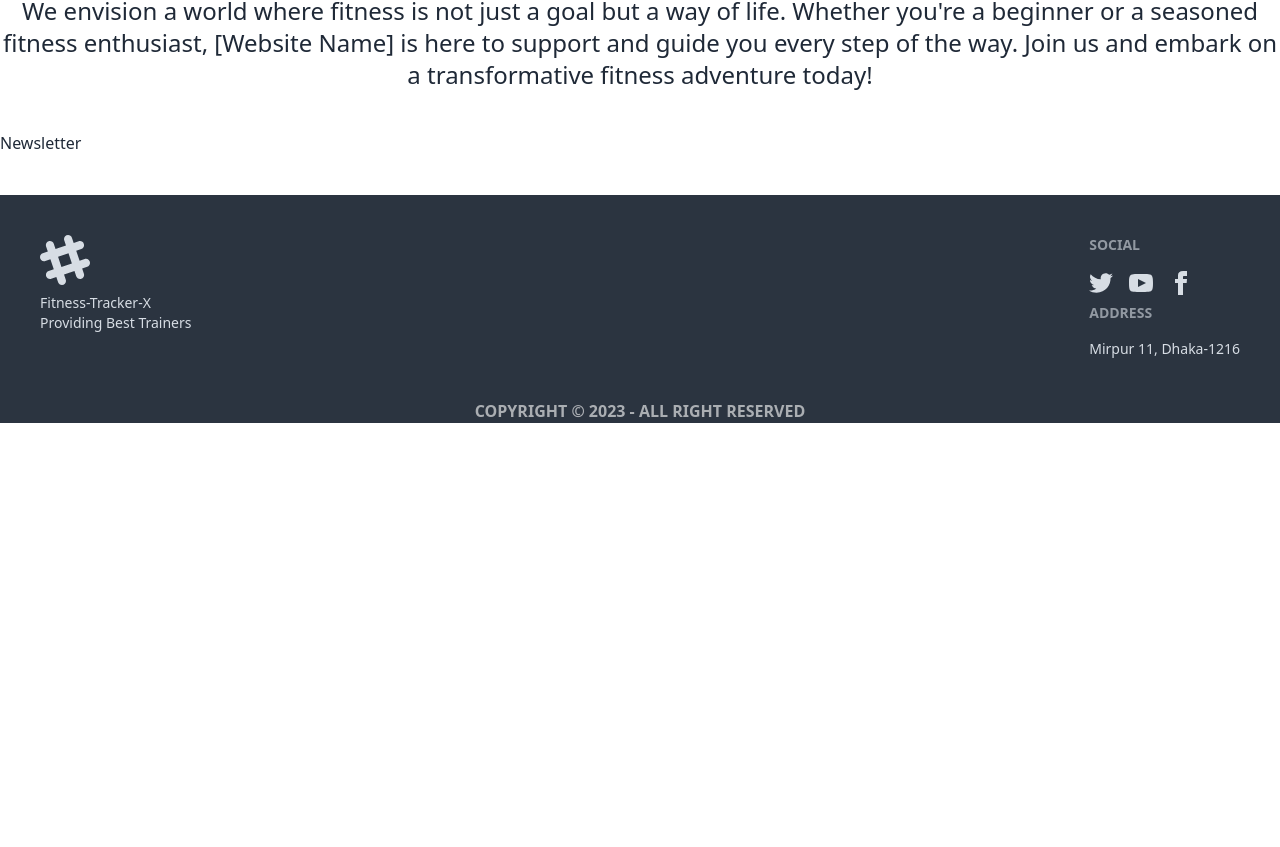
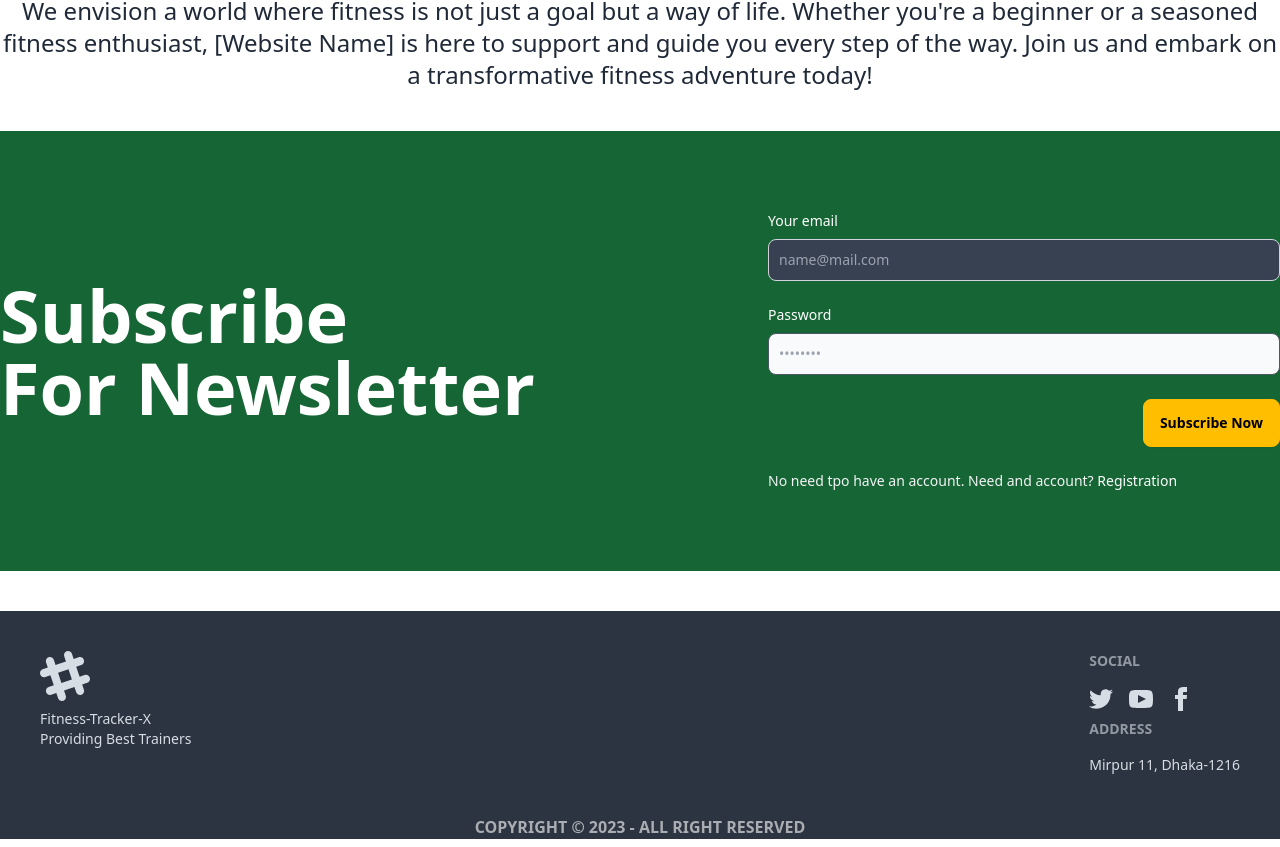
Before and after one commit to NFRIDOY/fitness-tracker-x-client, a React (Vite) app: page / in a window 1280 px wide. Shown: the part 1599-2446 px from the top of the page. Before the commit the page ends 2030 px from the top, so only its background shows below. Built offline with nearby package versions, Linux system fonts and the light colour scheme; no server answers.

Commit message:
feat: Newsletter UI Done

```diff
--- a/src/components/Newsletter/Newsletter.jsx
+++ b/src/components/Newsletter/Newsletter.jsx
@@ -1,7 +1,38 @@
+import { Link } from "react-router-dom";
+import Container from "../Container/Container";
+import Header1 from "../Headers/Header1";
 
 
 export default function Newsletter() {
     return (
-        <div>Newsletter</div>
+        <div className="py-10 bg-green-800">
+            <Container>
+                <div className="flex justify-between">
+                    <div className="flex items-center">
+                        <h1 className="text-7xl font-bold">
+                            <span className="text-white text-left">Subscribe </span>
+                            <div className="text-white text-left">For Newsletter </div>
+                        </h1>
+                    </div>
+                    <form className="space-y-4 md:space-y-6 w-2/5" >
+                        <div>
+                            <label htmlFor="email" className="block mb-2 text-sm font-medium  text-white">Your email</label>
+                            <input type="email" name="email" id="email" className="border border-gray-300 sm:text-sm rounded-lg focus:ring-primary block w-full p-2.5 bg-gray-700  placeholder-gray-400 text-white  focus:border-blue-500" placeholder="name@mail.com" required="" />
+                        </div>
+                        <div>
+                            <label htmlFor="password" className="block mb-2 text-sm font-medium text-white">Password</label>
+                            <input type="password" name="password" id="password" placeholder="••••••••" className="bg-gray-50 border  sm:text-sm rounded-lg block w-full p-2.5 border-gray-600 placeholder-gray-400 text-white focus:ring-blue-500 focus:border-blue-500" required="" />
+                        </div>
+                        <div className="flex justify-end">
+                            <button className="btn btn-warning">Subscribe Now</button>
+                        </div>
+
+                        <p className="text-sm font-light text-gray-100">
+                            No need tpo have an account. Need and account? <Link to={"/Registration"} href="#" className="font-medium  hover:underline text-white">Registration</Link>
+                        </p>
+                    </form>
+                </div>
+            </Container>
+        </div>
     )
 }
--- a/src/pages/Home/Home.jsx
+++ b/src/pages/Home/Home.jsx
@@ -1,8 +1,8 @@
 import About from "../../components/About/About";
 import Banner from "../../components/Banner/Banner";
 import Features from "../../components/Features/Features";
+import Container from './../../components/Container/Container';
 import Newsletter from "../../components/Newsletter/Newsletter";
-import Container from './../../components/Container/Container';
 
 
 export default function Home() {
```
